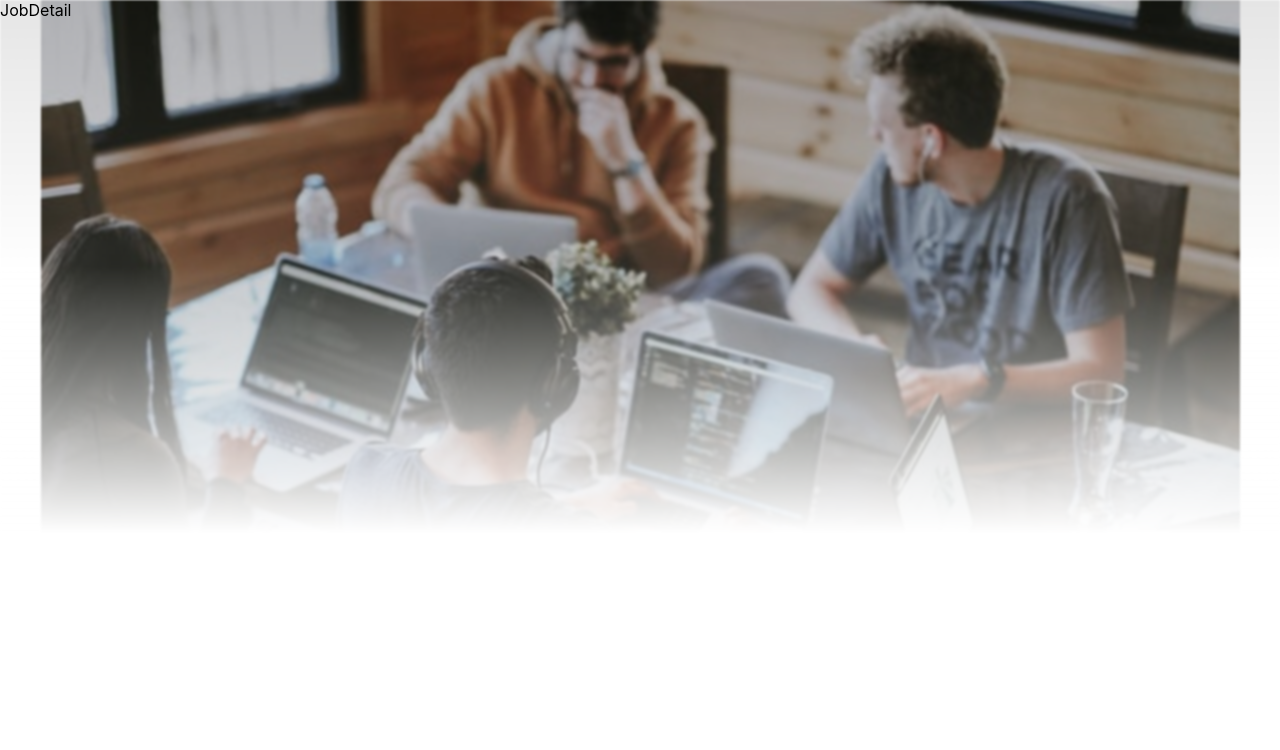
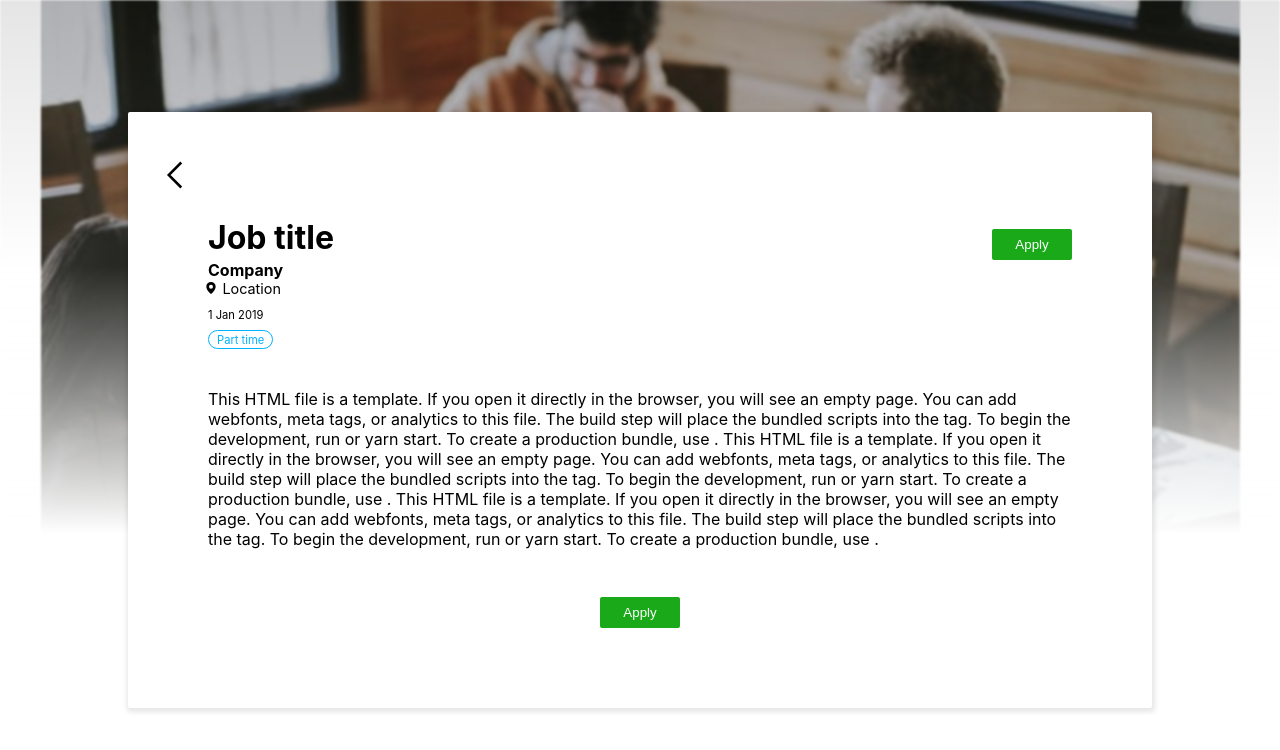
Before and after one commit to sprakash57/hunt-jobs, a React (Create React App) app in the folder client/: page /1 in a window 1280 px wide. Shown: the top 750 px of the page. Built offline with nearby package versions, Linux system fonts and the light colour scheme.

Commit message:
feat: Added jobdetail screen and back svg file

```diff
--- a/client/src/components/Job.tsx
+++ b/client/src/components/Job.tsx
@@ -13,7 +13,8 @@ const Job = () => {
                 Lorem ipsum dolor sit amet consectetur adipisicing elit. Vitae adipisci assumenda veniam?.
             </summary>
             <section className={styles.card__location}>
-                <span><img src={Pin} alt="Location" /></span><small>Location</small>
+                <span><img src={Pin} alt="Location" /></span>
+                <small>Location</small>
             </section>
             <section>
                 <small className={styles.card__date}>1 Jan 2019</small>
--- a/client/src/components/common/Tag.tsx
+++ b/client/src/components/common/Tag.tsx
@@ -8,9 +8,9 @@ type Props = {
 
 const Tag = ({ label, color = "blue" }: Props) => {
     return (
-        <p className={clx(styles.tag, styles[`tag--color-${color}`])}>
+        <span className={clx(styles.tag, styles[`tag--color-${color}`])}>
             {label}
-        </p>
+        </span>
     )
 }
 
--- a/client/src/screens/JobDetail.tsx
+++ b/client/src/screens/JobDetail.tsx
@@ -1,10 +1,60 @@
-import React from 'react'
+import { Button, Header, Tag } from '../components/common';
+import styles from '../styles/screens/JobDetail.module.scss';
+import Pin from '../assets/pin.svg';
+import Back from '../assets/back.svg';
+
 
 const JobDetail = () => {
     return (
-        <div>
-            JobDetail
-        </div>
+        <main className={styles.container}>
+            <img src={Back} alt="Go Back" className={styles.container__img} />
+            <article className={styles.container__article}>
+                <Header type="h1" label="Job title" className={styles.container__article__h1}>
+                    <Button label="Apply" />
+                </Header>
+                <Header type="h4" label="Company" className={styles.container__article__h4} />
+                <section className={styles.card__location}>
+                    <span><img src={Pin} alt="Location" /></span>
+                    <small>Location</small>
+                </section>
+                <small className={styles.container__date}>1 Jan 2019</small>
+                <Tag label="Part time" />
+                <summary>
+                    {`
+
+                    This HTML file is a template.
+      If you open it directly in the browser, you will see an empty page. \
+
+      You can add webfonts, meta tags, or analytics to this file.
+      The build step will place the bundled scripts into the tag.
+
+      To begin the development, run  or yarn start. \
+      To create a production bundle, use .
+
+      This HTML file is a template.
+      If you open it directly in the browser, you will see an empty page. \
+
+      You can add webfonts, meta tags, or analytics to this file.
+      The build step will place the bundled scripts into the tag.
+
+      To begin the development, run  or yarn start.
+      To create a production bundle, use .
+
+      This HTML file is a template.
+      If you open it directly in the browser, you will see an empty page.
+
+      You can add webfonts, meta tags, or analytics to this file.
+      The build step will place the bundled scripts into the tag.
+
+      To begin the development, run  or yarn start.
+      To create a production bundle, use .
+                    `}
+                </summary>
+            </article>
+            <section className={styles.container__button}>
+                <Button label="Apply" />
+            </section>
+        </main>
     )
 }
 
--- a/client/src/styles/components/common/Tag.module.scss
+++ b/client/src/styles/components/common/Tag.module.scss
@@ -1,5 +1,7 @@
 .tag {
     margin: 0;
+    display: block;
+    width: fit-content;
     padding: 0.1rem 0.5rem;
     font-size: 0.7rem;
     border-radius: 20px;
--- /dev/null
+++ b/client/src/styles/screens/JobDetail.module.scss
@@ -0,0 +1,52 @@
+.container {
+    width: 80%;
+    margin: 7rem auto 2rem;
+    min-width: 390px;
+    background-color: var(--white);
+    border-radius: 2px;
+    box-shadow: 1px 2px 5px 2px hsla(0, 0%, 0%, 0.1);
+}
+.container__img {
+    width: 30px;
+    margin: 3rem 0 0.5rem 2rem;
+}
+.container__article {
+    padding: 1rem 5rem 2rem 5rem;
+    summary {
+        margin-top: 2.5rem;
+    }
+}
+.container__article__h1 {
+    font-size: 2rem;
+    margin: 0;
+}
+.container__article__h4 {
+    margin: 0;
+}
+.card__location {
+    display: flex;
+    span {
+        margin-right: 0.2rem;
+        margin-left: -0.3rem;
+    }
+    small {
+        font-size: 0.9rem;
+    }
+}
+.container__date {
+    display: block;
+    margin: 0.5rem 0;
+    font-size: 0.7rem;
+}
+.container__button {
+    padding: 1rem 4rem 5rem;
+    text-align: center;
+}
+@media screen and (max-width: 600px) {
+    .container__article {
+        padding: 0.5rem 2rem;
+    }
+    .container__img {
+        margin-left: 1.5rem;
+    }
+}
```
Also changed, not shown: client/src/assets/back.svg (added).
